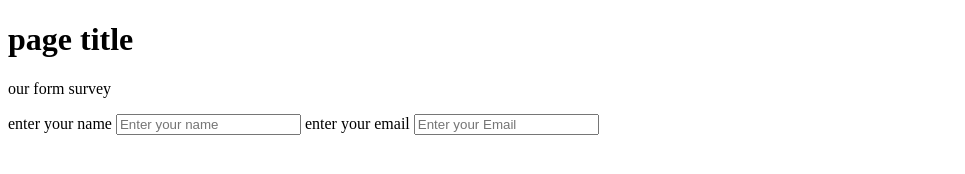
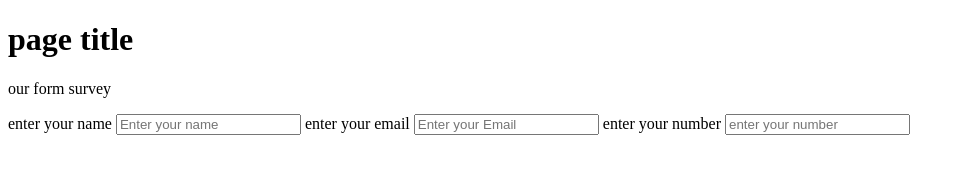
Before and after one commit to mo2mn3adel/Mohammed-Mo-men-trial, a plain HTML site: page index.html in a window 1280 px wide. Shown: the whole page, without its empty margins (0-965 px from the left). Drawn offline with Linux system fonts and the light colour scheme.

Commit message:
add number

```diff
--- a/index.html
+++ b/index.html
@@ -15,7 +15,7 @@
         <input id="name" type="text" placeholder="Enter your name" class="inline" required></label>
         <label id="email-label" for="email">
             enter your email <input id="email" placeholder="Enter your Email" class="inline" type="email" required></label>
-
+            <label for="number" >enter your number </label><input id="number" placeholder="enter your number">
     </form>
 
 </body>
```
